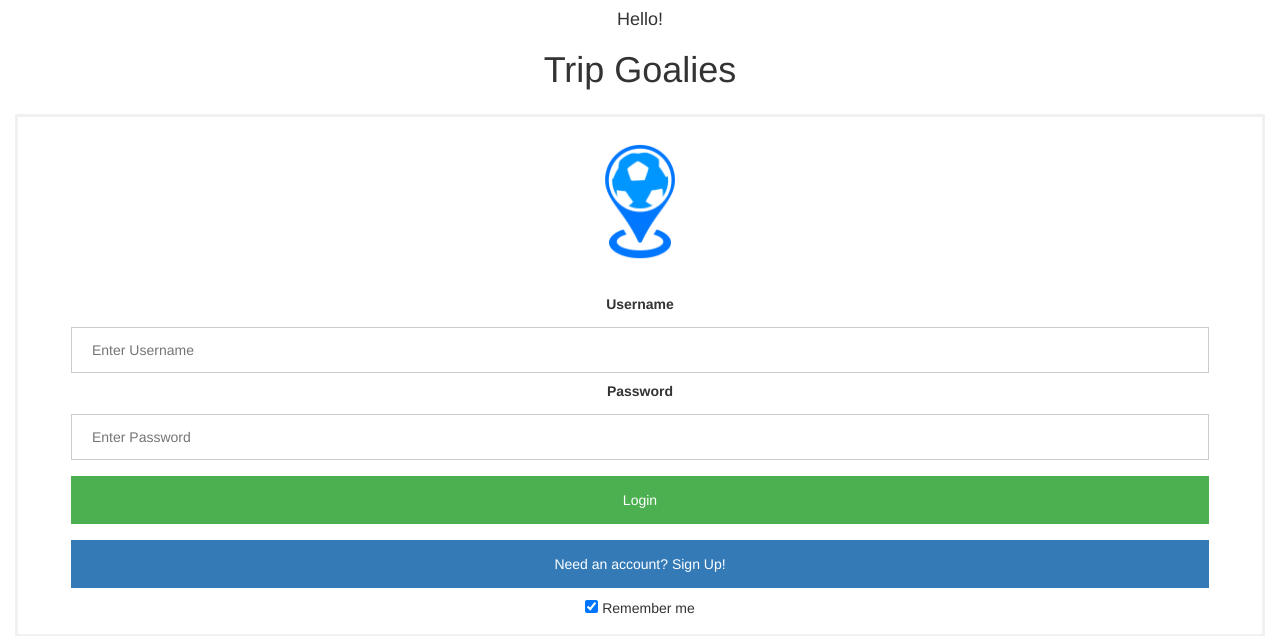
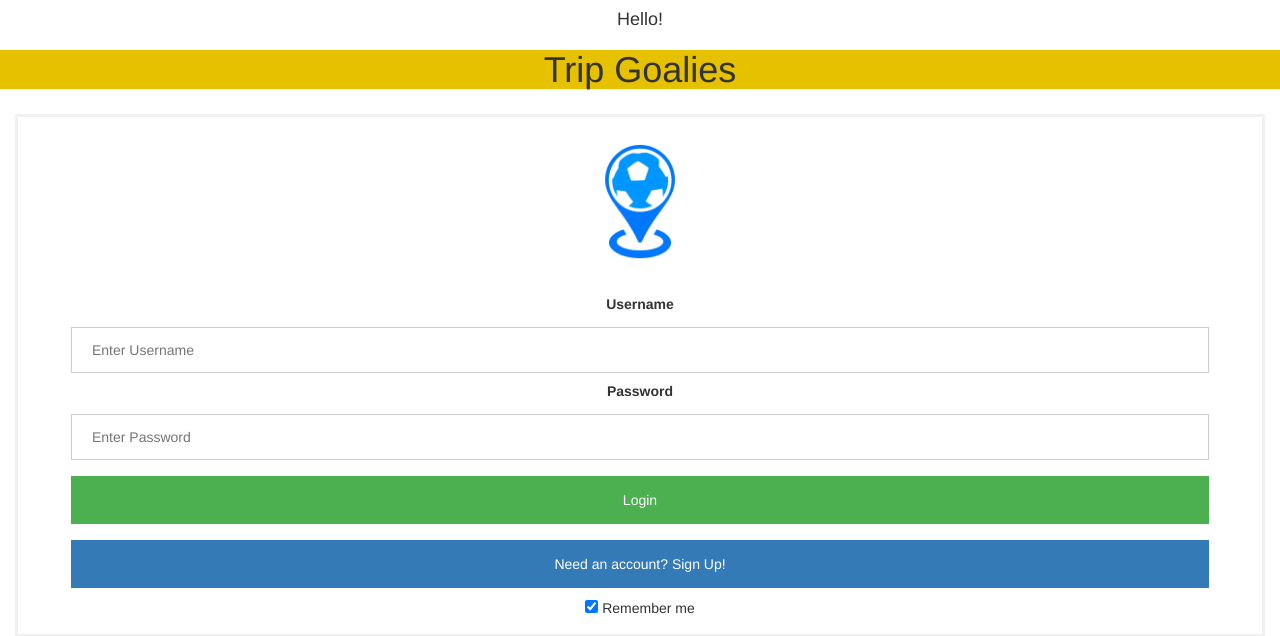
Before and after one commit to SoccerStreets/soccerstreets, a Flask app: page / in a window 1280 px wide. Shown: the top 636 px of the page. Run offline with Flask 2, Linux system fonts and the light colour scheme; some libraries are stand-ins or nearby versions.

Commit message:
changed color

```diff
--- a/static/css/soccerstreets.css
+++ b/static/css/soccerstreets.css
@@ -5,6 +5,7 @@ body {
 
 .header {
     margin-bottom: 25px;
+    background-color: #E5C100;
 }
 
 .container {
```
